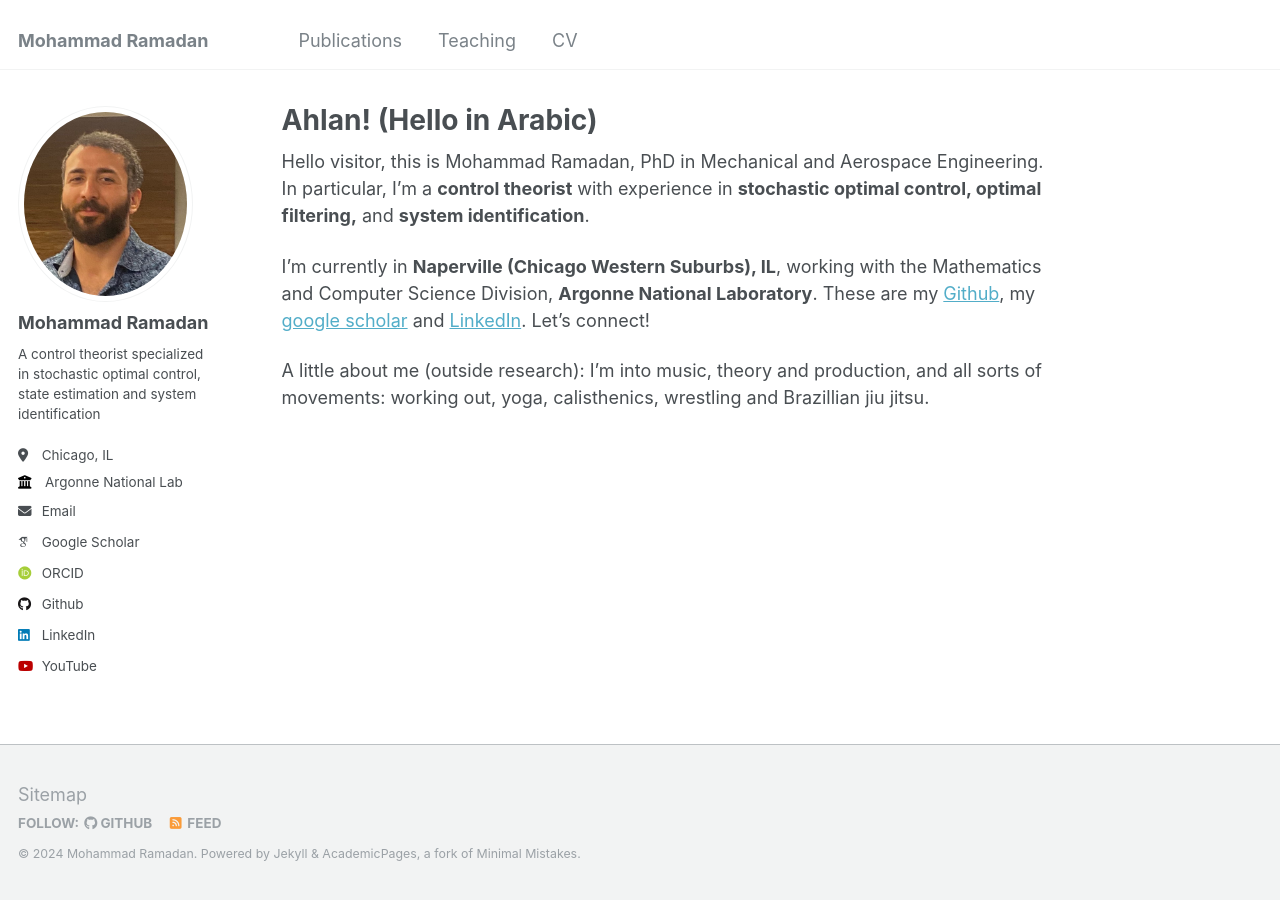
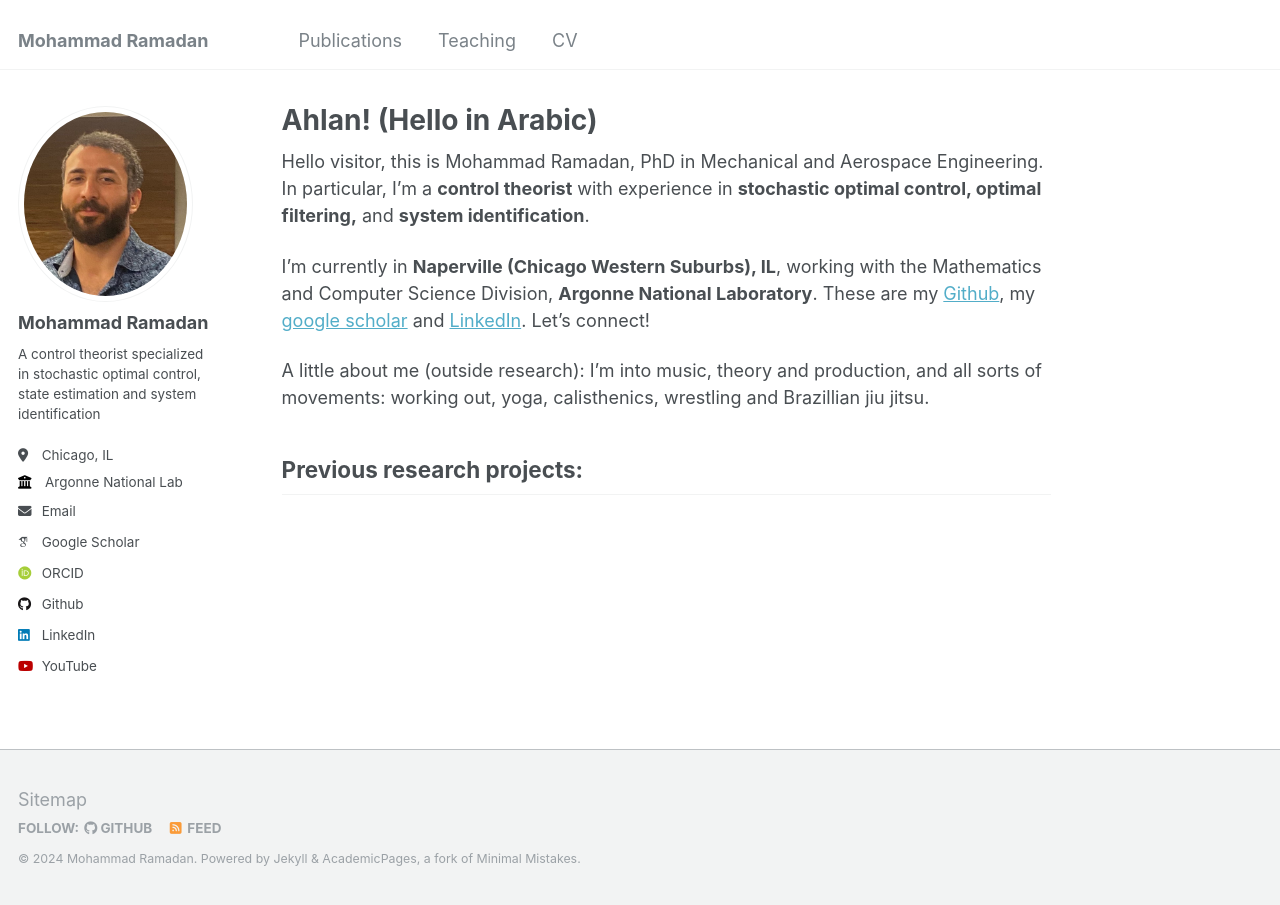
Before and after one commit to msramada/msramada.github.io, a Jekyll site: the page built from _pages/about.md, in a window 1280 px wide. Built offline with Jekyll 4.4.1, drawn with Linux system fonts in a browser that asks for light colours; some web fonts are replaced.

Commit message:
Update about.md

```diff
--- a/_pages/about.md
+++ b/_pages/about.md
@@ -12,3 +12,5 @@ I'm currently in **Naperville (Chicago Western Suburbs), IL**, working with the
 
 A little about me (outside research):
 I'm into music, theory and production, and all sorts of movements: working out, yoga, calisthenics, wrestling and Brazillian jiu jitsu.
+
+## Previous research projects:
```
